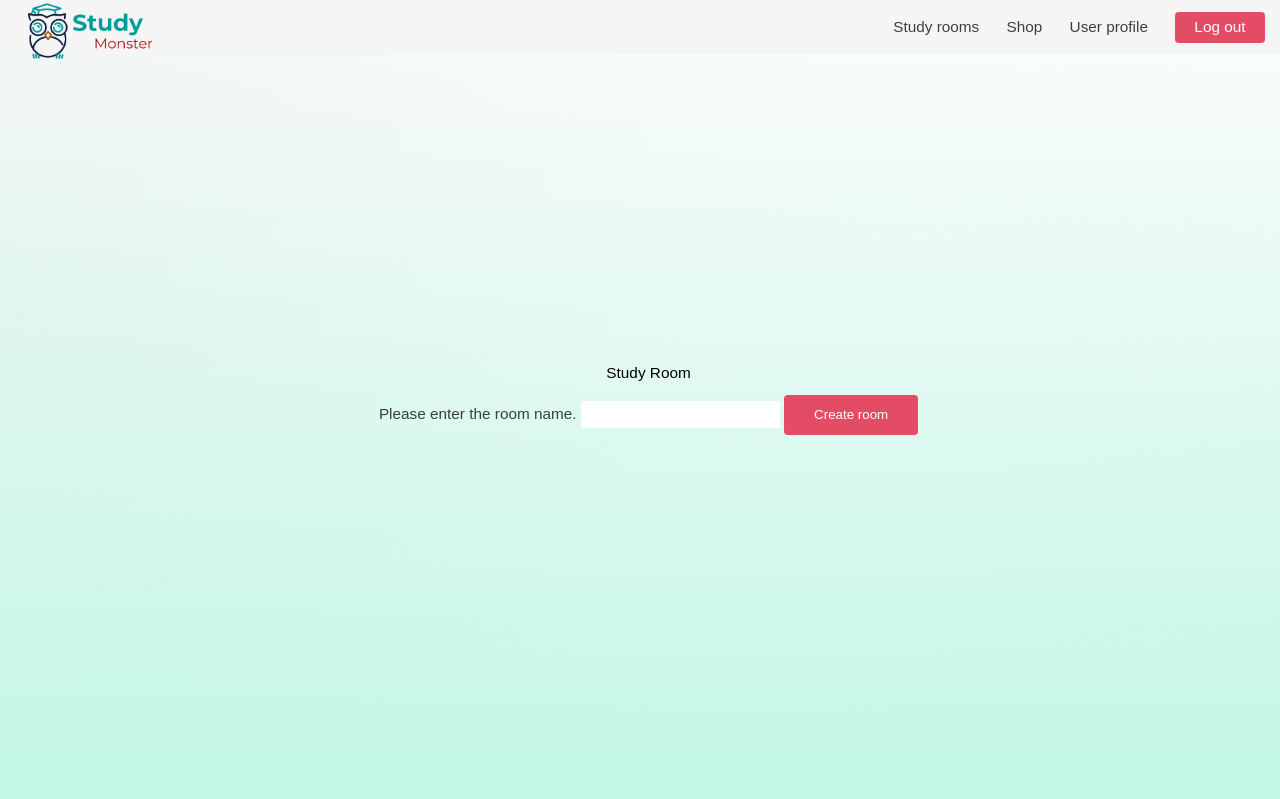
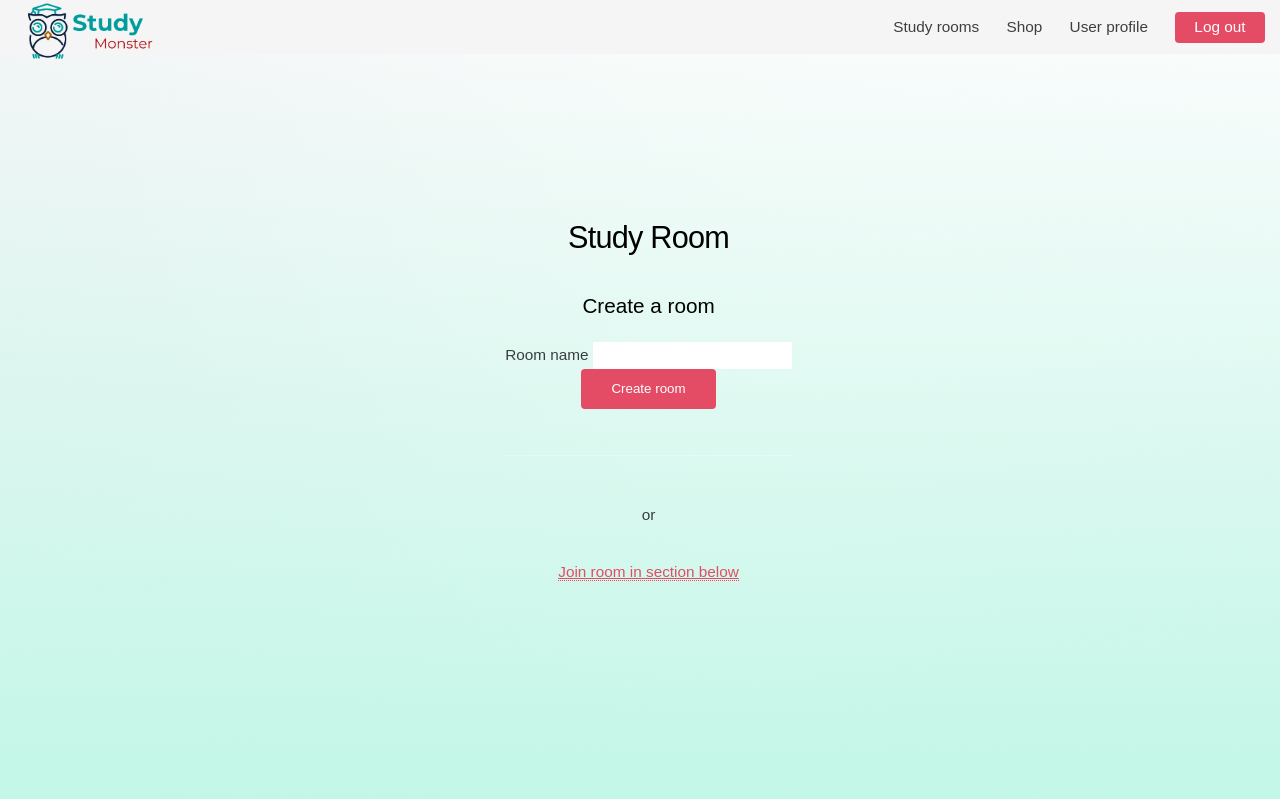
Before and after one commit to Val-Resh/ITECH-TEAM-PROJECT, a Django app: page /create_room/ in a window 1280 px wide. Shown: the top 799 px of the page. Run offline with Django 4.2, Linux system fonts and the light colour scheme; a user stored in the database is signed in; data comes from the database, SQL or seed files in the repository.

Commit message:
fix joining room

```diff
--- a/templates/index.html
+++ b/templates/index.html
@@ -12,8 +12,9 @@ Home
 
 <section id="banner">
 	<div class="content">
-		<h1>Study Room</h1>
+		<h2>Study Room</h2>
 		{% if user.is_authenticated %}
+		<h3>Create a room</h3>
 		<form id="room_form" method="post" action="{% url 'create_room' %}">
 			{% csrf_token %}
 			{% for field in form.visible_fields %}
@@ -21,8 +22,11 @@ Home
 			{{ field.help_text }}
 			{{ field }}
 			{% endfor %}
-			<button class="button primary" value="submit">Create room</button>
+			<p><button class="button primary" value="submit">Create room</button></p>
 		</form>
+		<hr />
+		<p>or</p>
+		<a href="#room" class="scrolly"> <span><u> Join room in section below</u></span> </a>
 		{% else %}
 		<p>Create an account to enjoy studying!</p>
 		{% endif %}
--- a/website/forms.py
+++ b/website/forms.py
@@ -6,7 +6,7 @@ from website.models import User
 
 class RoomForm(forms.ModelForm):
     name = forms.CharField(max_length=Room.MAX_NAME_LENGTH,
-                           help_text="Please enter the room name.")
+                           help_text="Room name")
 
     class Meta:
         model = Room
```
Also changed, not shown: templates/room.html (+11 -7 lines).
